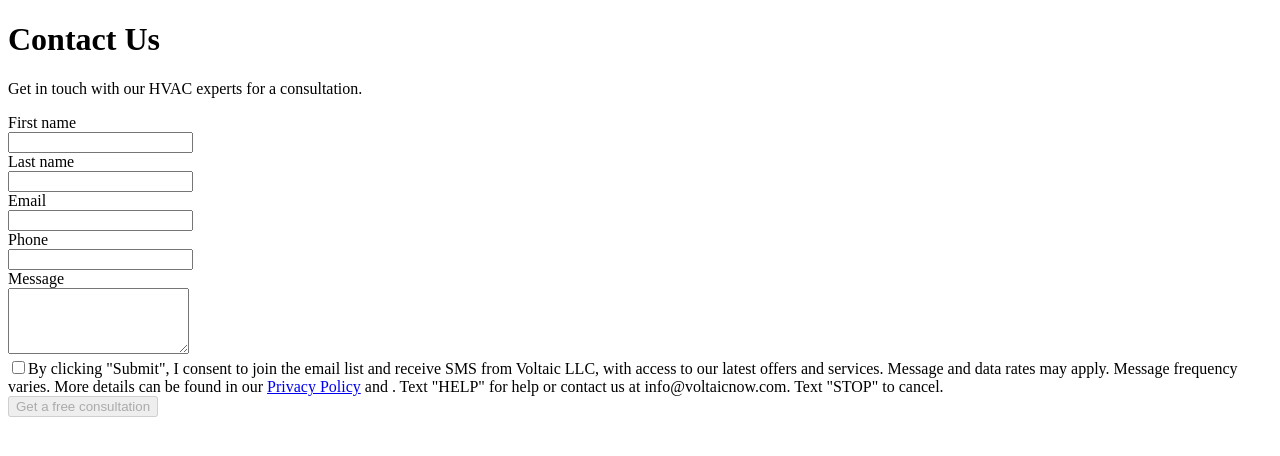
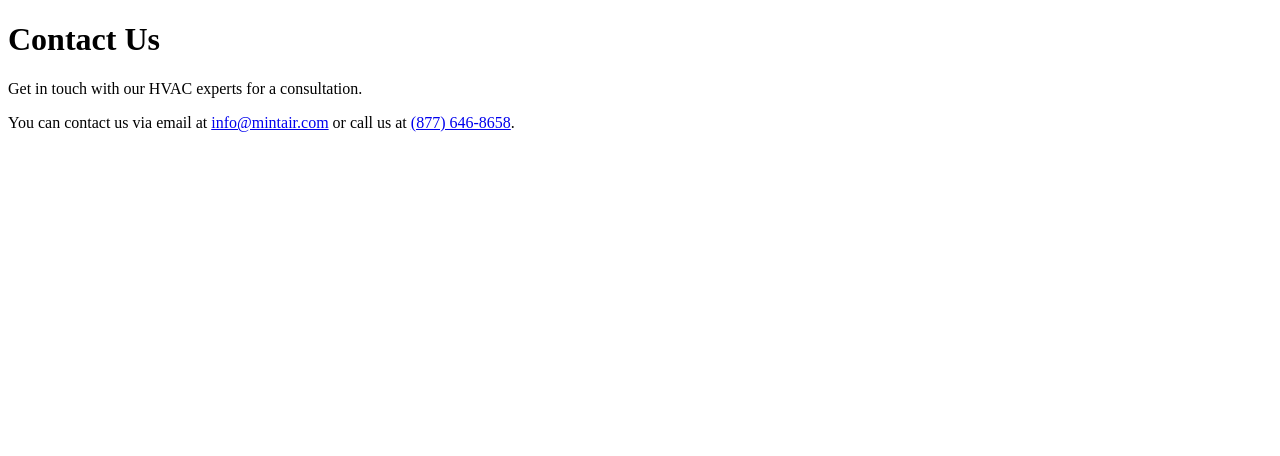
Before and after one commit to andrewstephens/mintair, a Next.js app: page /Contact in a window 1280 px wide. Shown: the top 456 px of the page. Built offline with nearby package versions, Linux system fonts and the light colour scheme.

Commit message:
modifying contact form

```diff
--- a/src/index.css
+++ b/src/index.css
@@ -14,7 +14,3 @@
     @apply bg-gradient-to-r from-primary to-primary-dark bg-clip-text text-transparent;
   }
 }
-
-#rwl-neighborhood div:nth-child(3) {
-  top: 80px;
-}
--- a/src/pages/Contact.jsx
+++ b/src/pages/Contact.jsx
@@ -72,7 +72,11 @@ export default function Contact() {
             Message sent successfully!
           </div>
         )}
+        <p className="mt-2 text-lg leading-8 text-gray-600">
+          You can contact us via email at <a href="mailto:info@mintair.com">info@mintair.com</a> or call us at <a href="tel:+18776468658">(877) 646-8658</a>.
+        </p>
       </div>
+      {/*
       <form onSubmit={handleSubmit} className="mx-auto mt-16 max-w-xl sm:mt-20">
         <div className="grid grid-cols-1 gap-x-8 gap-y-6 sm:grid-cols-2">
           <div>
@@ -171,8 +175,9 @@ export default function Contact() {
             </div>
           </div>
         </div>
+        */}
         {/* Consent Checkbox */}
-        <div className="mt-4 flex items-start space-x-2">
+        {/*<div className="mt-4 flex items-start space-x-2">
           <input
             type="checkbox"
             id="consent"
@@ -191,9 +196,9 @@ export default function Contact() {
             and . Text "HELP" for help or contact us at info@voltaicnow.com.
             Text "STOP" to cancel.
           </label>
-        </div>
+        </div>*/}
         {/* Submit Button - Disabled until checkbox is checked */}
-        <div className="mt-10">
+        {/*<div className="mt-10">
           <button
             type="submit"
             disabled={!consentChecked}
@@ -207,7 +212,7 @@ export default function Contact() {
             Get a free consultation
           </button>
         </div>
-      </form>
+      </form>*/}
       {/* WorkReviews */}
       <WorkReviews />
     </div>
```
